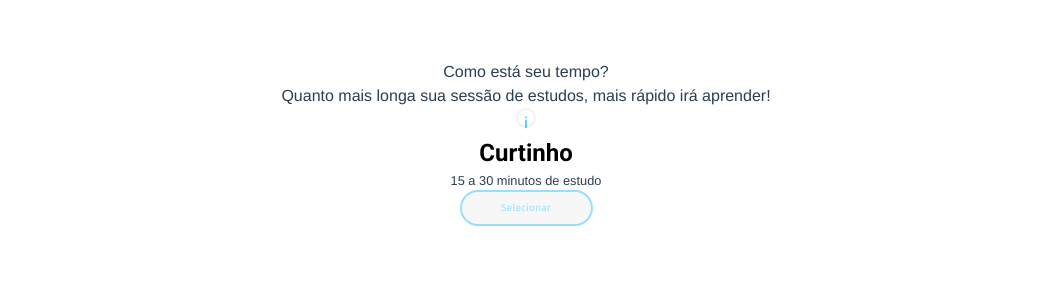
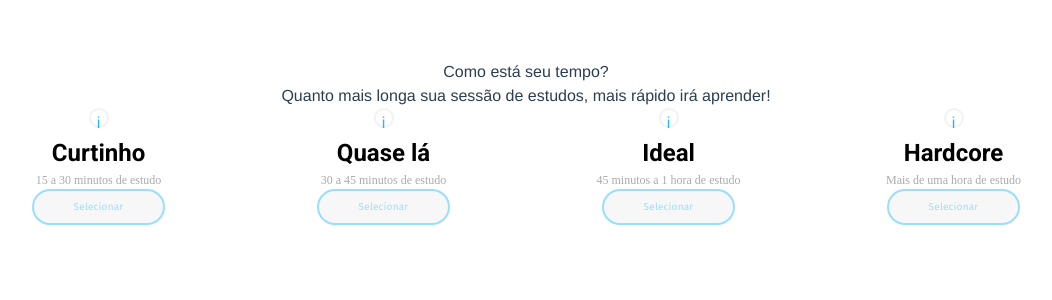
Before and after one commit to ocBruno/difficulty-screen, a Vue app: page / in a window 1280 px wide. Shown: the top 300 px of the page, without its empty margins (114-1166 px from the left). Built offline with nearby package versions, Linux system fonts and the light colour scheme; the HTML template or start-up script is replaced by a standard one.

Commit message:
add item content

```diff
--- a/src/components/DifficultyScreen.vue
+++ b/src/components/DifficultyScreen.vue
@@ -6,17 +6,23 @@
     <div>
       Quanto mais longa sua sessão de estudos, mais rápido irá aprender!
     </div>
-    <DifficultySelector :items="[{header: 'Curtinho', desc: '15 a 30 minutos de estudo'}]"/>
+    <DifficultySelector
+      :items="[
+        { header: 'Curtinho', desc: '15 a 30 minutos de estudo' },
+        { header: 'Quase lá', desc: '30 a 45 minutos de estudo' },
+        { header: 'Ideal', desc: '45 minutos a 1 hora de estudo' },
+        { header: 'Hardcore', desc: 'Mais de uma hora de estudo' },
+      ]"
+    />
   </div>
 </template>
 
 <script>
 import DifficultySelector from './DifficultySelector'
 
-
 export default {
   name: 'DifficultyScreen',
-  components: {DifficultySelector},
+  components: { DifficultySelector },
   props: {
     msg: String
   }
--- a/src/components/DifficultySelectorItem.vue
+++ b/src/components/DifficultySelectorItem.vue
@@ -6,7 +6,7 @@
   >
     <button class="mx-auto more-info-button">i</button>
     <div class="header">{{ item.header }}</div>
-    <div class="small text-gray">{{ item.desc }}</div>
+    <div class="desc">{{ item.desc }}</div>
 
     <button
       :class="{ 'select-button mx-auto': true, 'select-button-hovering': isHovering }"
@@ -32,11 +32,17 @@ export default {
 
 <!-- Add "scoped" attribute to limit CSS to this component only -->
 <style scoped>
-@import url('https://fonts.googleapis.com/css?family=Fira+Sans&display=swap');
+@import url('https://fonts.googleapis.com/css?family=Fira+Sans:300,400&display=swap');
 @import url('https://fonts.googleapis.com/css?family=Roboto:400,700&display=swap');
 .difficulty-selector-item {
   width: 140px;
   height: 188px;
+}
+.desc {
+  font-family: 'Fire Sans';
+  font-weight: 300;
+  font-size: 12px;
+  color: #AAAAAA;
 }
 .header {
   text-align: center;
```
